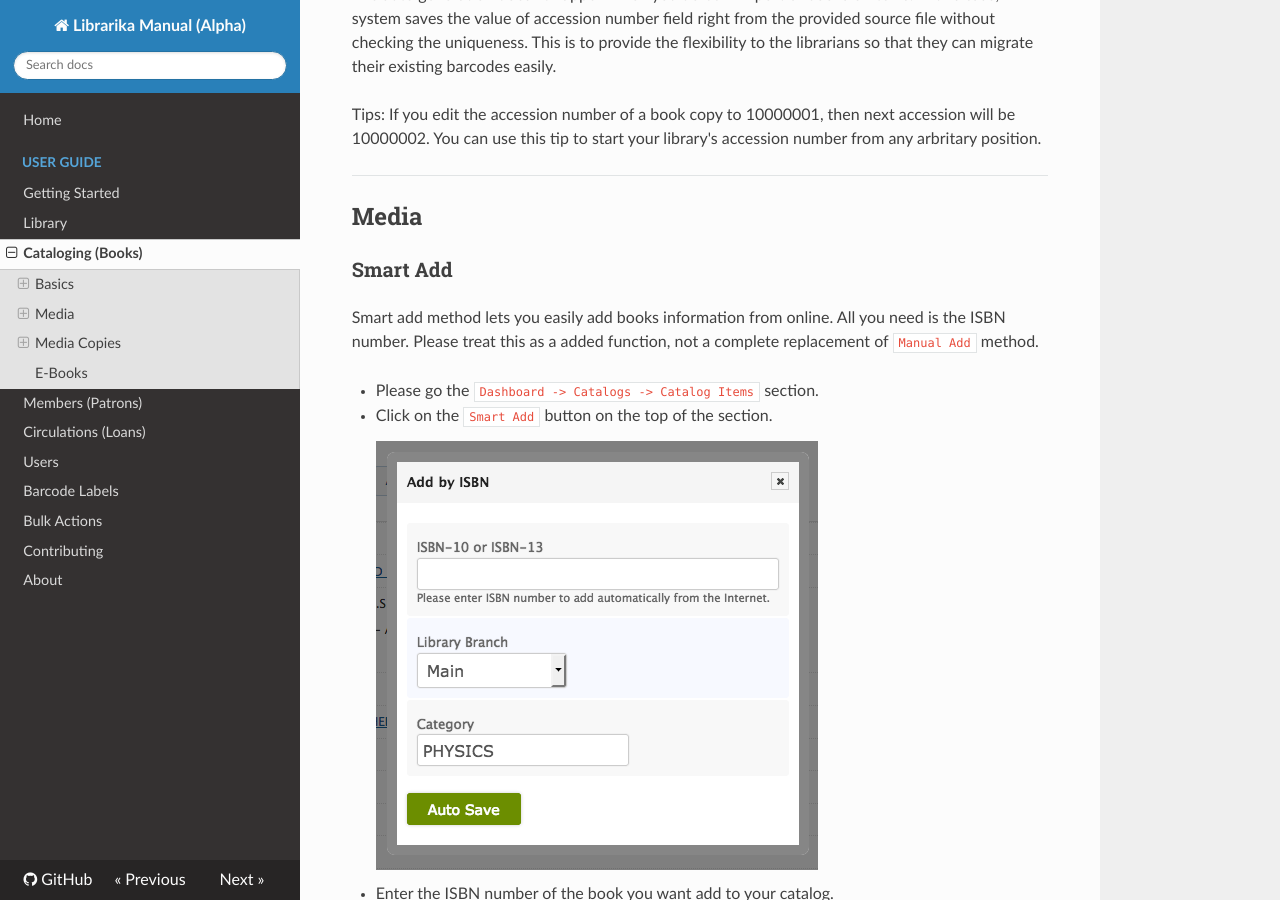
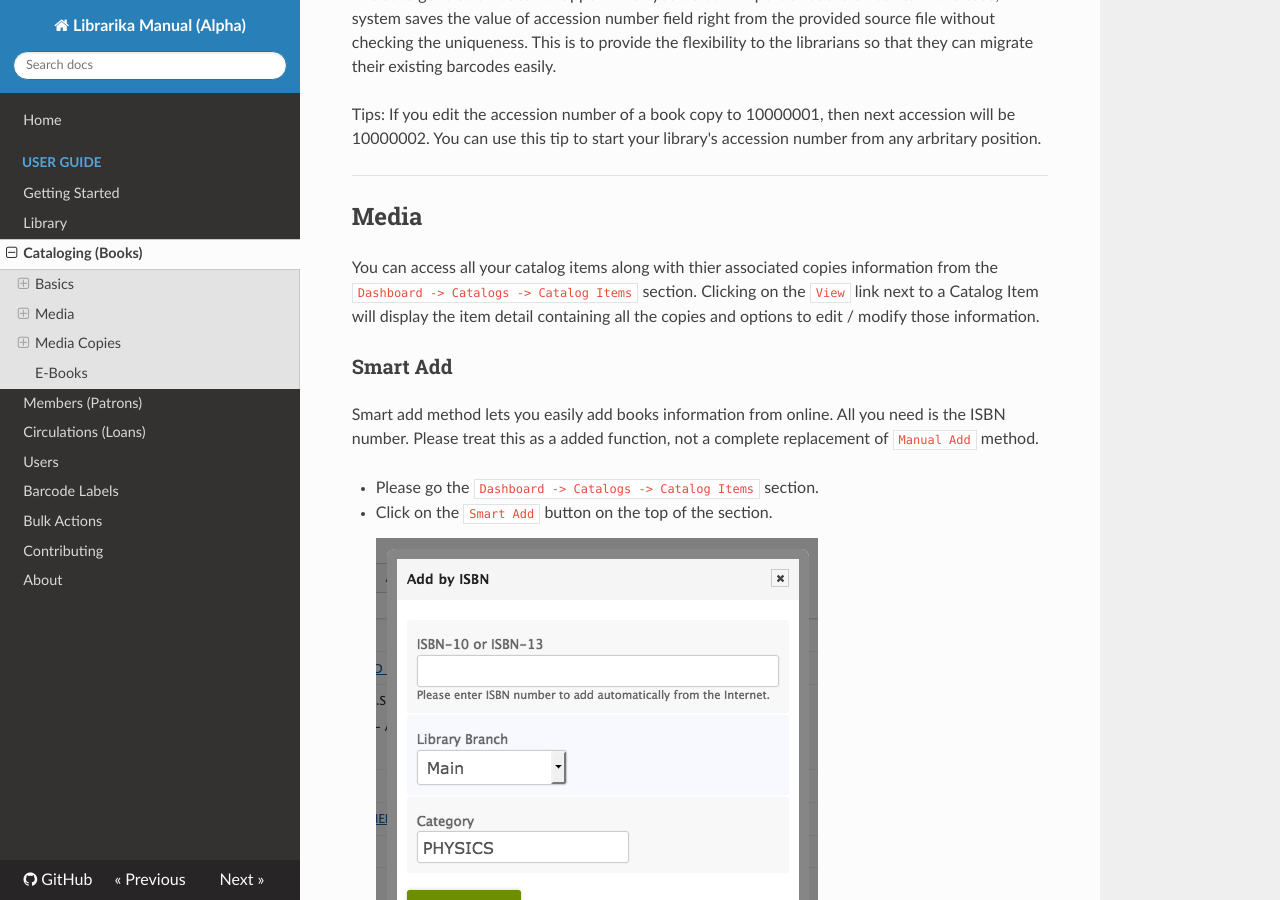
Before and after one commit to Librarika/manual, an MkDocs documentation site: the page built from docs/cataloging.md, in a window 1280 px wide and 900 px high, scrolled down 1309 px. Built offline with MkDocs 1.6.1, drawn with Linux system fonts in a browser that asks for light colours; nearby versions of some CDN libraries; old or Windows-style settings are respelled for this version of MkDocs.

Commit message:
Updated.

```diff
--- a/docs/cataloging.md
+++ b/docs/cataloging.md
@@ -40,6 +40,8 @@
 ---
 
 ## Media
+
+You can access all your catalog items along with thier associated copies information from the `Dashboard -> Catalogs -> Catalog Items` section. Clicking on the `View` link next to a Catalog Item will display the item detail containing all the copies and options to edit / modify those information.
 
 ### Smart Add
 
```
